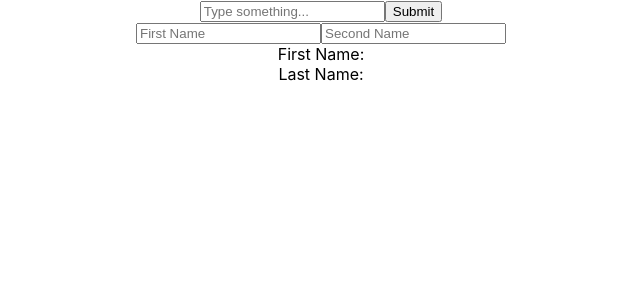
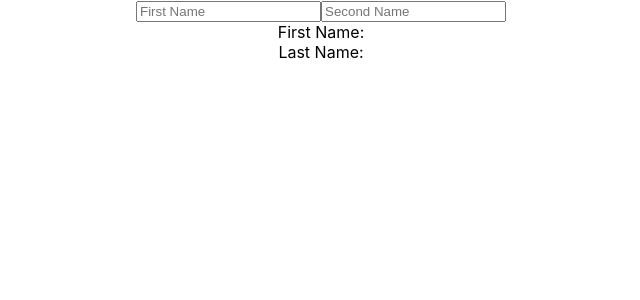
Before and after one commit to VladimirRM/g-js-redux, a React (Create React App) app: page / in a window 1280 px wide. Shown: the top 300 px of the page, without its empty margins (319-959 px from the left). Built offline with nearby package versions, Linux system fonts and the light colour scheme.

Commit message:
Delete code

```diff
--- a/src/App.js
+++ b/src/App.js
@@ -1,16 +1,6 @@
 
 import './App.css';
 import User from './components/User';
-import Form from './components/Form';
-import TodoItem from './components/TodoItem';
-import { useSelector } from 'react-redux';
-
-
-
-
-
-
-
 
 
 
@@ -22,8 +12,6 @@ import { useSelector } from 'react-redux';
 
 function App() {
 
-    const todos = useSelector((state)=>state.todo.todos)
-
 
 
 
@@ -31,14 +19,6 @@ function App() {
 
   return (
     <div className="App">
-    <Form/>
-    {todos?.map((todo)=>(
-        <TodoItem key={todo.id}
-        todo={todo}
-
-        />
-    ))}
-
 
 <User/>
 
--- a/src/components/Form.js
+++ /dev/null
@@ -1,38 +0,0 @@
-import React from 'react'
-import { useDispatch } from 'react-redux'
-import { addTodo } from '../features/todo/todoSlice'
-
-
-const Form = () => {
-    const dispatch = useDispatch()
-    const [todoValue,setTodoValue] = React.useState('')
-
-
-    const addTodoHandler = ()=>{
-        const todo = {
-            id: v4(),
-            text: todoValue,
-            completed: false,
-        }
-        dispatch(addTodo(todo))
-    }
-    return (
-        <form className='w-full flex' onSubmit={(e) => e.preventDefault()}>
-            <input
-            value={todoValue}
-                type='text'
-                placeholder='Type something...'
-                className='w-full p-1 focus:outline-none focus:border-lime-500 focus: border-2 placeholder:text-sm'
-               onChange={(e)=> setTodoValue(e.target.value)}
-            />
-            <button
-                type='submit'
-                className='shrink-0 bg-lime-300  hover:bg-lime-400 transition-all px-3 text-sm'
-            >
-                Submit
-            </button>
-        </form>
-    )
-}
-
-export default Form
--- a/src/components/TodoItem.js
+++ /dev/null
@@ -1,20 +0,0 @@
-import React from 'react'
-
-const TodoItem = () => {
-    const completed = false
-    return (
-        <div className='flex justify-between items-center my-2'>
-            <div className='text-sm px-4 py-2 cursor-pointer bg-lime-300 hover:bg-lime-400'>
-                Complete
-            </div>
-            <div className={`text-sm ${completed ? 'line-through font-medium text-lime-400' : ''}`}>
-                Todo Text
-            </div>
-            <div className='text-sm px-4 py-2 flex bg-red-400 hover:bg-red-500 transition-all text-white cursor-pointer'>
-                Delete
-            </div>
-        </div>
-    )
-}
-
-export default TodoItem
--- a/src/features/todo/todoSlice.js
+++ /dev/null
@@ -1,19 +0,0 @@
-import {createSlice} from '@reduxjs/toolkit'
-
-
-const initialState = {
-    todos:[]
-}
-
-export const todoSlice = createSlice({
-       name: "todos",
-       initialState,
-       reducers:{
-        addTodo:(state,action)=>{
-            state.todos.push(action.payload)
-        }
-       }
-})
-
-export const {addTodo} = todoSlice.actions
-export default todoSlice.reducer
--- a/src/store/store.js
+++ b/src/store/store.js
@@ -9,7 +9,7 @@ import todoSlice from '../features/todo/todoSlice'
 export const store = configureStore({
     reducer:{
         user: userSlice,
-        todo: todoSlice,
+
 
     }
 })
```
